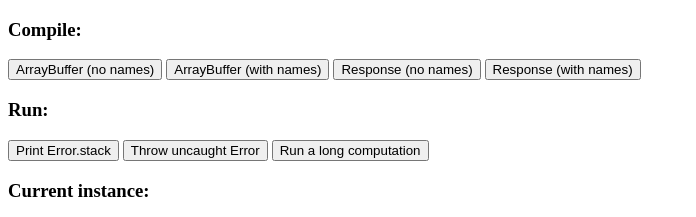
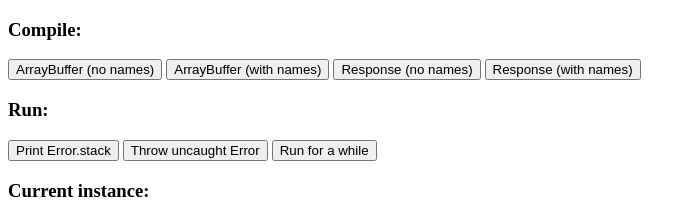
Before and after one commit to lukewagner/test-wasm-stacks, a plain HTML site: page index.html in a window 1280 px wide. Shown: the top 217 px of the page, without its empty margins (0-696 px from the left). Drawn offline with Linux system fonts and the light colour scheme.

Commit message:
Update button label

```diff
--- a/index.html
+++ b/index.html
@@ -18,7 +18,7 @@
 <div>
     <button onclick="callExport('printStack')">Print Error.stack</button>
     <button onclick="callExport('throwError')">Throw uncaught Error</button>
-    <button onclick="callExport('work')">Run a long computation</button>
+    <button onclick="callExport('work')">Run for a while</button>
 </div>
 
 <h3>Current instance:</h3>
```
